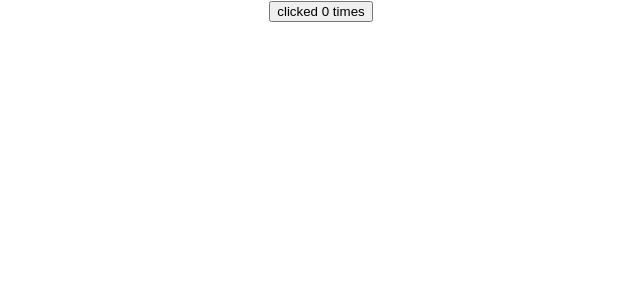
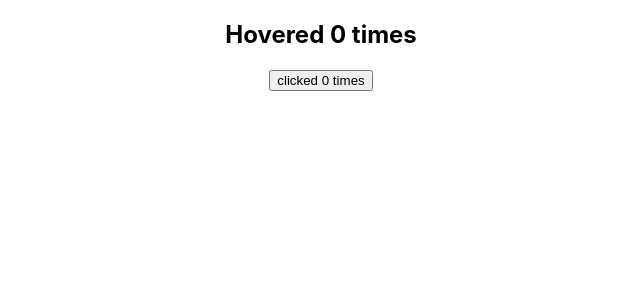
Before and after one commit to rutuja3036/hookApp2, a React (Create React App) app: page / in a window 1280 px wide. Shown: the top 300 px of the page, without its empty margins (319-959 px from the left). Built offline with nearby package versions, Linux system fonts and the light colour scheme.

Commit message:
life b4 higher order components -- part2

```diff
--- a/src/App.js
+++ b/src/App.js
@@ -2,6 +2,7 @@
 import './App.css';
 import React from 'react';
 import ClickCounter from './components/higherordercomponents/ClickCounter';
+import HoverCounter from './components/higherordercomponents/HoverCounter';
 
 
 
@@ -11,7 +12,7 @@
   return (
 
     <div className="App">
-
+<HoverCounter/>
     <ClickCounter/>
     </div>
   );
--- /dev/null
+++ b/src/components/higherordercomponents/HoverCounter.js
@@ -0,0 +1,30 @@
+import React, { Component } from 'react'
+
+ class HoverCounter extends Component {
+
+    constructor(props) {
+        super(props)
+
+        this.state = {
+             count: 0
+        }
+    }
+
+    incrementCount = () => {
+        this.setState(prevState => {
+            return {count: prevState.count +1}
+        })
+    }
+
+
+    render() {
+        const {count} = this.state
+        return (
+            <div>
+                <h2 onMouseOver = {this.incrementCount}> Hovered {count} times</h2>
+            </div>
+        )
+    }
+}
+
+export default HoverCounter
```
